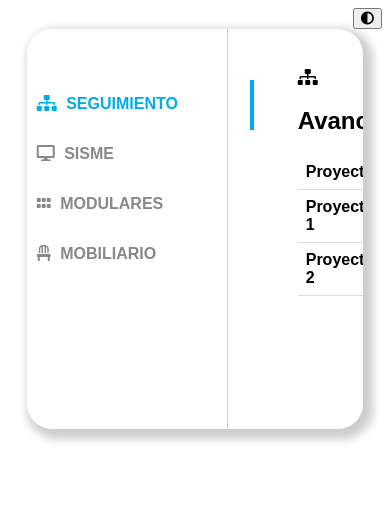
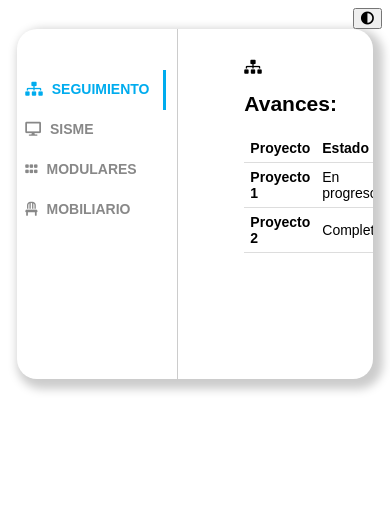
Before and after one commit to PhillypsB/BRAVO, a plain HTML site: page index.html in a window 390 px wide. Drawn offline with Linux system fonts and the light colour scheme.

Commit message:
agregando version celular

```diff
--- a/style.css
+++ b/style.css
@@ -133,27 +133,42 @@ body.dark-mode {
 
 /* Media queries para hacer el diseño responsive */
 
-@media screen and (max-width: 320px) {
+@media screen and (max-width: 411px) and (max-height: 891px) {
+  body {
+    font-size: 14px;
+  }
+
   .tabs {
-    flex-direction: column;
-    height: auto;
+    height: 350px;
+    width: 95%;
+    border-radius: 20px;
   }
 
   .tabs .tab-header {
-    width: 100%;
-    border-right: none;
-    padding: 20px 0;
+    width: 160px;
+    padding: 40px 0;
+  }
+
+  .tabs .tab-header > div {
+    height: 40px;
+    line-height: 40px;
+    font-size: 14px;
+    padding-left: 8px;
   }
 
   .tabs .tab-content > div {
-    position: relative;
-    width: 100%;
-    height: auto;
-    padding: 20px;
-    opacity: 1;
+    padding: 30px 16px;
   }
 
   .tabs .tab-indicator {
-    display: none;
+    width: 3px;
+    height: 40px;
+    left: 163px;
+    top: 70px;
+  }
+
+  .PHI-table th,
+  .PHI-table td {
+    padding: 6px;
   }
 }
```
